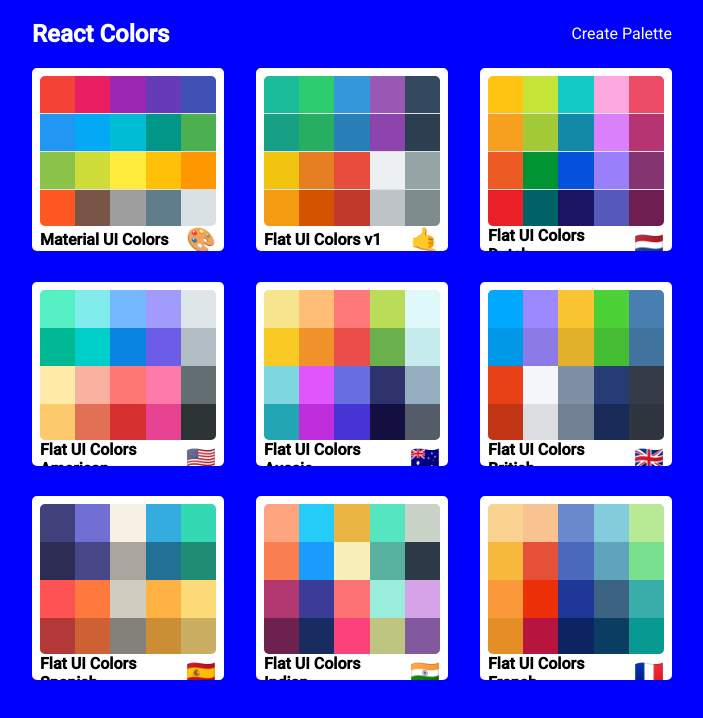
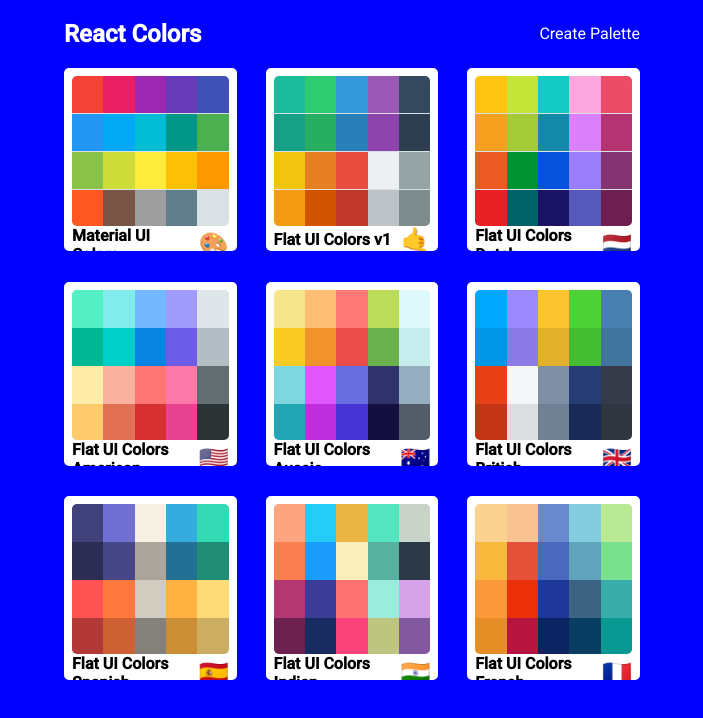
Before and after one commit to ThomasHerold/Color-Picker-Project, a React (Create React App) app: page / in a window 1280 px wide. Shown: the top 718 px of the page, without its empty margins (288-991 px from the left). Built offline with nearby package versions, Linux system fonts and the light colour scheme.

Commit message:
Refactor styles and finish emoji picker

```diff
--- a/src/components/ColorPickerForm.js
+++ b/src/components/ColorPickerForm.js
@@ -1,31 +1,12 @@
 import React, { useEffect } from 'react';
-import { withStyles } from '@material-ui/core/styles';
+import { useStyles } from '../styles/ColorPickerFormStyles';
 import Button from '@material-ui/core/Button';
 import { ChromePicker } from 'react-color';
 import { ValidatorForm, TextValidator } from 'react-material-ui-form-validator';
 
-const styles = {
-  root: {
-    width: "100%"
-  },
-  picker: {
-    width: "100% !important",
-    marginTop: "2rem"
-  },
-  addColor: {
-    width: "100%",
-    padding: "1rem",
-    marginTop: "1rem",
-    fontSize: "2rem"
-  },
-  colorNameInput: {
-    width: "100%",
-    height: "70px"
-  }
-};
-
 const ColorPickerForm = (props) => {
-    const { classes, isPaletteFull, addNewColor, updateCurrentColor, currentColor, colorName, handleChange, colors } = props;
+    const { isPaletteFull, addNewColor, updateCurrentColor, currentColor, colorName, handleChange, colors } = props;
+    const classes = useStyles();
 
     useEffect(() => {
         ValidatorForm.addValidationRule("isColorNameUnique", value => {
@@ -75,4 +56,4 @@ const ColorPickerForm = (props) => {
     );
 };
 
-export default withStyles(styles)(ColorPickerForm);
+export default ColorPickerForm;
--- a/src/components/DraggableColorBox.js
+++ b/src/components/DraggableColorBox.js
@@ -2,37 +2,7 @@ import React from 'react';
 import { Delete } from '@material-ui/icons';
 import { SortableElement } from 'react-sortable-hoc';
 import { withStyles } from '@material-ui/styles';
-
-const styles = {
-    root: {
-        width: "20%",
-        height: "25%",
-        margin: "0",
-        position: "relative",
-        cursor: "pointer",
-        display: "inline-block",
-        "&:hover svg": {
-            color: "white",
-            transform: "scale(1.5)"
-        }
-    },
-    boxContent: {
-        position: "absolute",
-        width: "100%",
-        left: "0px",
-        bottom: "0px",
-        padding: "10px",
-        color: "rgba(0, 0, 0, 0.5)",
-        letterSpacing: "1px",
-        textTransform: "uppercase",
-        fontSize: "12px",
-        display: "flex",
-        justifyContent: "space-between"
-    },
-    deleteIcon: {
-        transition: "all 0.3s ease-in-out"
-    }
-};
+import { styles } from '../styles/DraggableColorBoxStyles';
 
 const DraggableColorBox = SortableElement((props) => {
     const { classes, handleClick, name, color } = props;
--- a/src/components/NewPaletteForm.js
+++ b/src/components/NewPaletteForm.js
@@ -1,6 +1,6 @@
 import React, { useState } from 'react';
 import clsx from 'clsx';
-import { makeStyles } from '@material-ui/core/styles';
+import { useStyles } from '../styles/NewPaletteFormStyles';
 import Drawer from '@material-ui/core/Drawer';
 import Typography from '@material-ui/core/Typography';
 import Divider from '@material-ui/core/Divider';
@@ -11,67 +11,6 @@ import ColorPickerForm from './ColorPickerForm';
 import Button from '@material-ui/core/Button';
 import DraggableColorList from './DraggableColorList';
 import arrayMove from 'array-move';
-
-
-const drawerWidth = 350;
-
-const useStyles = makeStyles((theme) => ({
-  root: {
-    display: 'flex',
-  },
-  hide: {
-    display: 'none',
-  },
-  drawer: {
-    width: drawerWidth,
-    flexShrink: 0,
-  },
-  drawerPaper: {
-    width: drawerWidth,
-    display: "flex",
-    alignItems: "center"
-  },
-  drawerHeader: {
-    display: 'flex',
-    alignItems: 'center',
-    padding: theme.spacing(0, 1),
-    // necessary for content to be below app bar
-    ...theme.mixins.toolbar,
-    justifyContent: 'flex-end',
-  },
-  content: {
-    flexGrow: 1,
-    height: "calc(100vh - 64px)",
-    padding: theme.spacing(3),
-    transition: theme.transitions.create('margin', {
-      easing: theme.transitions.easing.sharp,
-      duration: theme.transitions.duration.leavingScreen,
-    }),
-    marginLeft: -drawerWidth,
-  },
-  contentShift: {
-    transition: theme.transitions.create('margin', {
-      easing: theme.transitions.easing.easeOut,
-      duration: theme.transitions.duration.enteringScreen,
-    }),
-    marginLeft: 0,
-  },
-  container: {
-    width: "90%",
-    height: "100%",
-    display: "flex",
-    flexDirection: "column",
-    justifyContent: "center",
-    alignItems: "center"
-  },
-  buttons: {
-    width: "100%"
-  },
-  button: {
-    width: "50%"
-  }
-}));
-
 
 const NewPaletteForm = (props) => {
   const classes = useStyles();
@@ -122,15 +61,10 @@ const NewPaletteForm = (props) => {
     setColorList([...colors, randomColor]);
   };
 
-  const handleSubmit = () => {
+  const handleSubmit = (newPalette) => {
 
-    let newName = newPaletteName;
-
-    const newPalette = {
-      paletteName: newName,
-      id: newName.toLowerCase().replace(/ /g, "-"),
-      colors: colors
-    };
+    newPalette.colors = colors;
+    newPalette.id = newPalette.paletteName.toLowerCase().replace(/ /g, "-");
 
     props.savePalette(newPalette);
     props.history.push("/");
--- a/src/components/PaletteFormNav.js
+++ b/src/components/PaletteFormNav.js
@@ -54,8 +54,8 @@ const PaletteFormNav = (props) => {
         {formShowing && (
          <PaletteMetaForm
             handleChange={handleChange}
+            newPaletteName={newPaletteName}
             handleSubmit={handleSubmit}
-            newPaletteName={newPaletteName}
             palettes={palettes}
             closeForm={handleClick}
         />
--- a/src/components/PaletteMetaForm.js
+++ b/src/components/PaletteMetaForm.js
@@ -10,11 +10,19 @@ import 'emoji-mart/css/emoji-mart.css';
 import { Picker } from 'emoji-mart';
 
 const PaletteMetaForm = (props) => {
-  const [open, setOpen] = useState(true);
-  const { handleChange, handleSubmit, newPaletteName, palettes, closeForm } = props;
+  const [stage, setStage] = useState("form");
+  const { handleChange, newPaletteName, palettes, closeForm, handleSubmit } = props;
 
-  const handleClose = () => {
-    setOpen(false);
+  const showEmojiPicker = () => {
+    setStage("emoji")
+  };
+
+  const savePalette = (emoji) => {
+    const newPalette = {
+      paletteName: newPaletteName,
+      emoji: emoji.native
+    }
+    handleSubmit(newPalette);
   };
 
   useEffect(() => {
@@ -27,14 +35,18 @@ const PaletteMetaForm = (props) => {
     });
 
   return (
-    <Dialog open={open} onClose={handleClose} aria-labelledby="form-dialog-title" onClose={closeForm}>
+  <>
+    <Dialog open={stage === "emoji"} onClose={closeForm}>
+      <DialogTitle id="emoji-dialog-title">Pick an Emoji For Your Palette</DialogTitle>
+      <Picker onSelect={savePalette} />
+    </Dialog>
+    <Dialog open={stage === "form"} aria-labelledby="form-dialog-title" onClose={closeForm}>
     <DialogTitle id="form-dialog-title">Name Your Palette</DialogTitle>
-    <ValidatorForm onSubmit={handleSubmit} instantValidate={false}>
+    <ValidatorForm onSubmit={showEmojiPicker} instantValidate={false}>
     <DialogContent>
         <DialogContentText>
         Enter your palette name in the field below. Please make sure the name is unique to your other palettes.
         </DialogContentText>
-        <Picker />
         <TextValidator
             label="Palette Name"
             value={newPaletteName}
@@ -54,6 +66,7 @@ const PaletteMetaForm = (props) => {
     </DialogActions>
     </ValidatorForm>
     </Dialog>
+  </>
   );
   };
 
--- /dev/null
+++ b/src/styles/ColorPickerFormStyles.js
@@ -0,0 +1,19 @@
+export const useStyles = () => ({
+    root: {
+      width: "100%"
+    },
+    picker: {
+      width: "100% !important",
+      marginTop: "2rem"
+    },
+    addColor: {
+      width: "100%",
+      padding: "1rem",
+      marginTop: "1rem",
+      fontSize: "2rem"
+    },
+    colorNameInput: {
+      width: "100%",
+      height: "70px"
+    }
+});
--- /dev/null
+++ b/src/styles/DraggableColorBoxStyles.js
@@ -0,0 +1,30 @@
+export const styles = {
+    root: {
+        width: "20%",
+        height: "25%",
+        margin: "0",
+        position: "relative",
+        cursor: "pointer",
+        display: "inline-block",
+        "&:hover svg": {
+            color: "white",
+            transform: "scale(1.5)"
+        }
+    },
+    boxContent: {
+        position: "absolute",
+        width: "100%",
+        left: "0px",
+        bottom: "0px",
+        padding: "10px",
+        color: "rgba(0, 0, 0, 0.5)",
+        letterSpacing: "1px",
+        textTransform: "uppercase",
+        fontSize: "12px",
+        display: "flex",
+        justifyContent: "space-between"
+    },
+    deleteIcon: {
+        transition: "all 0.3s ease-in-out"
+    }
+};
--- /dev/null
+++ b/src/styles/NewPaletteFormStyles.js
@@ -0,0 +1,59 @@
+import { makeStyles } from '@material-ui/core/styles';
+import { DRAWER_WIDTH } from '../utils/constants';
+
+export const useStyles = makeStyles((theme) => ({
+  root: {
+    display: 'flex',
+  },
+  hide: {
+    display: 'none',
+  },
+  drawer: {
+    width: DRAWER_WIDTH,
+    flexShrink: 0,
+  },
+  drawerPaper: {
+    width: DRAWER_WIDTH,
+    display: "flex",
+    alignItems: "center"
+  },
+  drawerHeader: {
+    display: 'flex',
+    alignItems: 'center',
+    padding: theme.spacing(0, 1),
+    // necessary for content to be below app bar
+    ...theme.mixins.toolbar,
+    justifyContent: 'flex-end',
+  },
+  content: {
+    flexGrow: 1,
+    height: "calc(100vh - 64px)",
+    padding: theme.spacing(3),
+    transition: theme.transitions.create('margin', {
+      easing: theme.transitions.easing.sharp,
+      duration: theme.transitions.duration.leavingScreen,
+    }),
+    marginLeft: -DRAWER_WIDTH,
+  },
+  contentShift: {
+    transition: theme.transitions.create('margin', {
+      easing: theme.transitions.easing.easeOut,
+      duration: theme.transitions.duration.enteringScreen,
+    }),
+    marginLeft: 0,
+  },
+  container: {
+    width: "90%",
+    height: "100%",
+    display: "flex",
+    flexDirection: "column",
+    justifyContent: "center",
+    alignItems: "center"
+  },
+  buttons: {
+    width: "100%"
+  },
+  button: {
+    width: "50%"
+  }
+}));
--- a/src/styles/PaletteFormNavStyles.js
+++ b/src/styles/PaletteFormNavStyles.js
@@ -1,6 +1,5 @@
 import { makeStyles } from '@material-ui/core';
-
-const drawerWidth = 350;
+import { DRAWER_WIDTH } from '../utils/constants';
 
 export const useStyles = makeStyles((theme) => ({
     root: {
@@ -16,8 +15,8 @@ export const useStyles = makeStyles((theme) => ({
         alignItems: "center"
       },
       appBarShift: {
-        width: `calc(100% - ${drawerWidth}px)`,
-        marginLeft: drawerWidth,
+        width: `calc(100% - ${DRAWER_WIDTH}px)`,
+        marginLeft: DRAWER_WIDTH,
         transition: theme.transitions.create(['margin', 'width'], {
           easing: theme.transitions.easing.easeOut,
           duration: theme.transitions.duration.enteringScreen,
--- a/src/styles/PaletteListStyles.js
+++ b/src/styles/PaletteListStyles.js
@@ -7,7 +7,7 @@ export default {
         justifyContent: "center"
     },
     container: {
-        width: "50%",
+        width: "45%",
         display: "flex",
         alignItems: "flex-start",
         flexDirection: "column",
--- /dev/null
+++ b/src/utils/constants.js
@@ -0,0 +1 @@
+export const DRAWER_WIDTH = 350;
```
